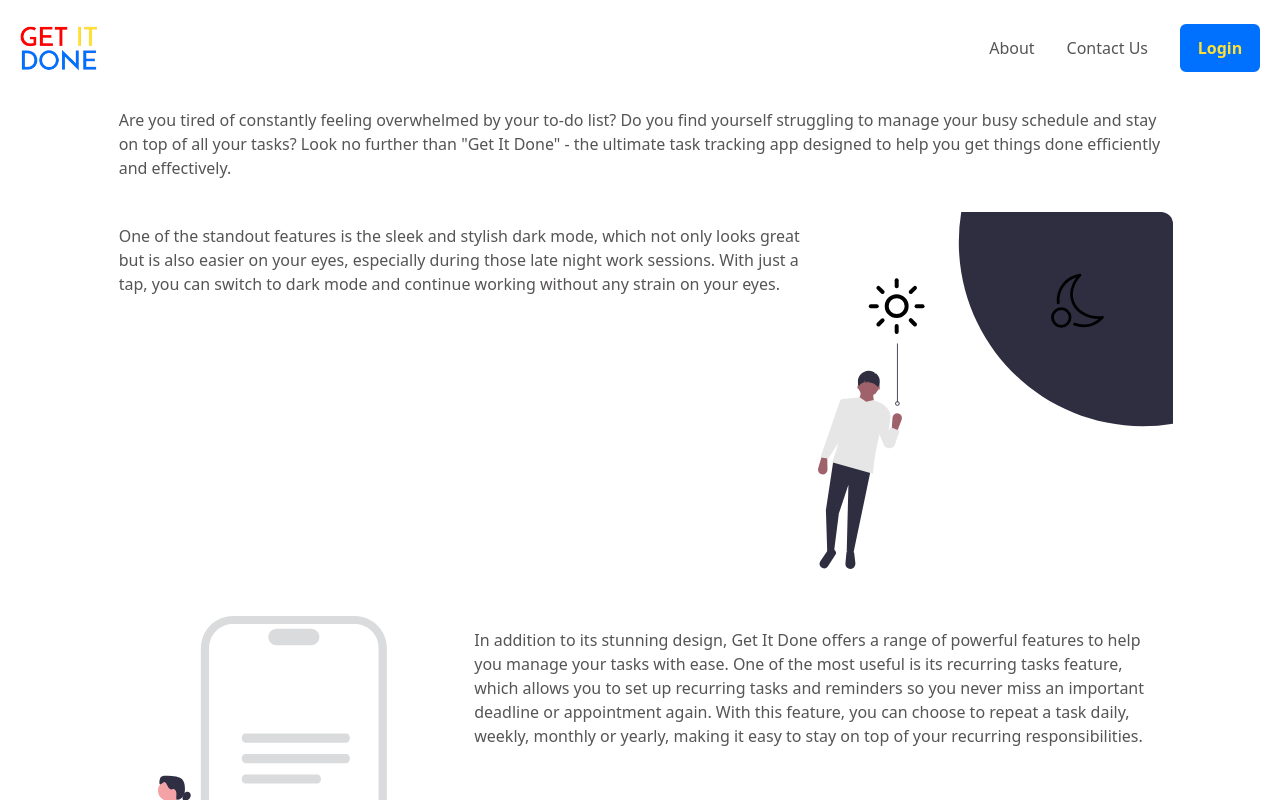
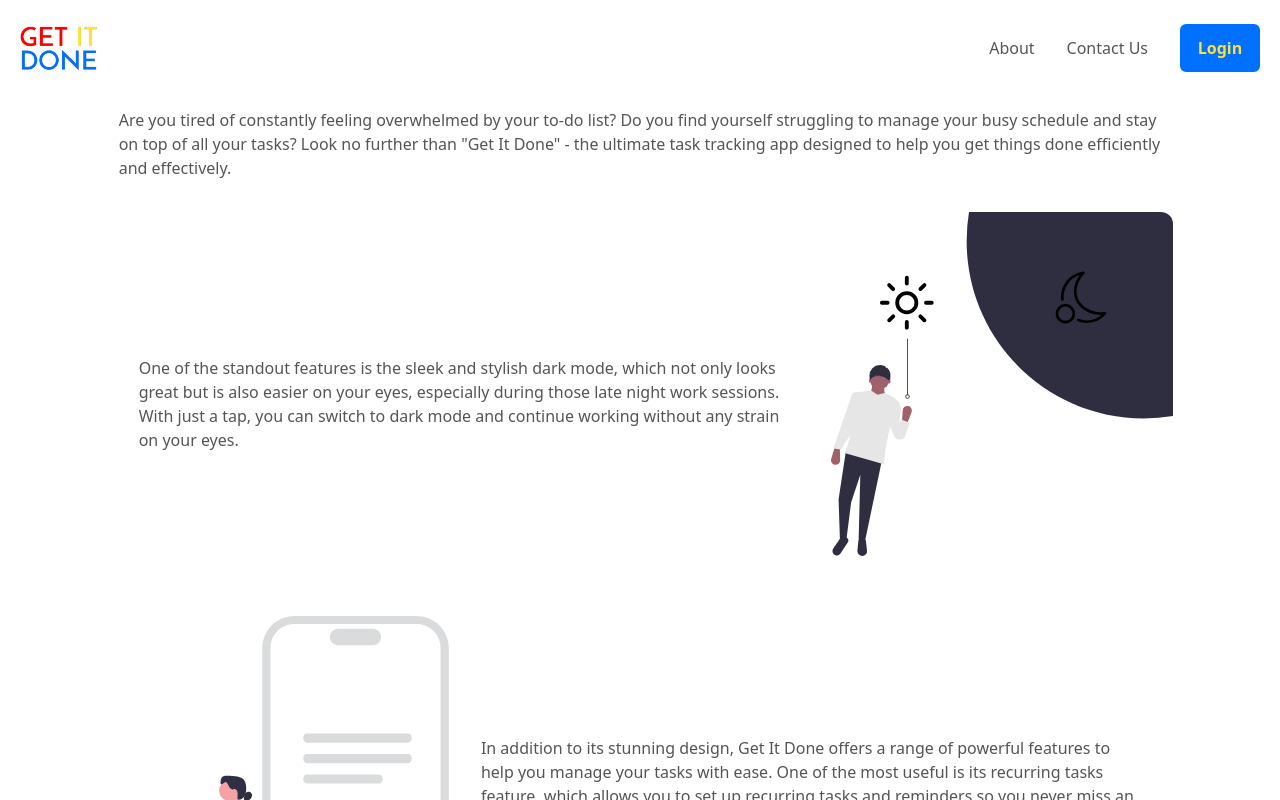
Before and after one commit to realazaber/laravel-task-tracker, a Nuxt app in the folder frontend/: page /about in a window 1280 px wide. Shown: the top 800 px of the page. Built offline with nearby package versions, Linux system fonts and the light colour scheme.

Commit message:
Rewritten with the composition api

```diff
--- a/frontend/components/text-image.vue
+++ b/frontend/components/text-image.vue
@@ -1,48 +1,48 @@
 <template>
-        <div :class="`flex my-5 mx-auto justify-center ${className}`">
-            <p class="w-2/3">
-                {{ paragraphText }}
-            </p>
-            <div class="w-1/3">
-                <img :src="imageUrl" :alt="altText" class="h-96 rounded-xl object-top">
+    <div :class="containerClass">
+      <div :class="`w-2/3 flex items-center mx-5 ${paragraphClass}`">
+        <p>{{ paragraphText }}</p>
       </div>
-
+      <div class="w-1/3 flex" :class="imageClass">
+        <img :src="imageUrl" :alt="altText" class="h-96 rounded-xl object-top" />
+      </div>
     </div>
   </template>
+  <script>
+  import { computed } from 'vue';
 
-<script lang="ts">
   export default {
     props: {
       paragraphText: {
         type: String,
-                default: ""
+        default: '',
       },
       altText: {
         type: String,
-                default: "Get It Done"
+        default: 'Get It Done',
       },
       imageUrl: {
         type: String,
-                default: ""
+        default: '',
       },
       textLeft: {
         type: Boolean,
-                default: true
-            }
+        default: true,
       },
-       computed: {
-        className() {
-            if (this.textLeft == true) {
-                return `flex-row`
-            }
-            else {
-                return `flex-row-reverse`
-            }
-        }
-       }
-    }
+    },
+    setup(props) {
+      const containerClass = computed(() => `flex my-5 mx-auto justify-center items-center ${props.textLeft ? 'flex-row' : 'flex-row-reverse'}`);
+      const paragraphClass = computed(() => `w-1/2 ${props.textLeft ? 'justify-end' : 'justify-start'}`);
+      const imageClass = computed(() => `justify-${props.textLeft ? 'start' : 'end'}`);
+
+      return {
+        containerClass,
+        paragraphClass,
+        imageClass,
+      };
+    },
+  };
   </script>
-
   <style lang="scss" scoped>
 
   </style>
```
Lines whose indentation alone changed are shown as unchanged.
